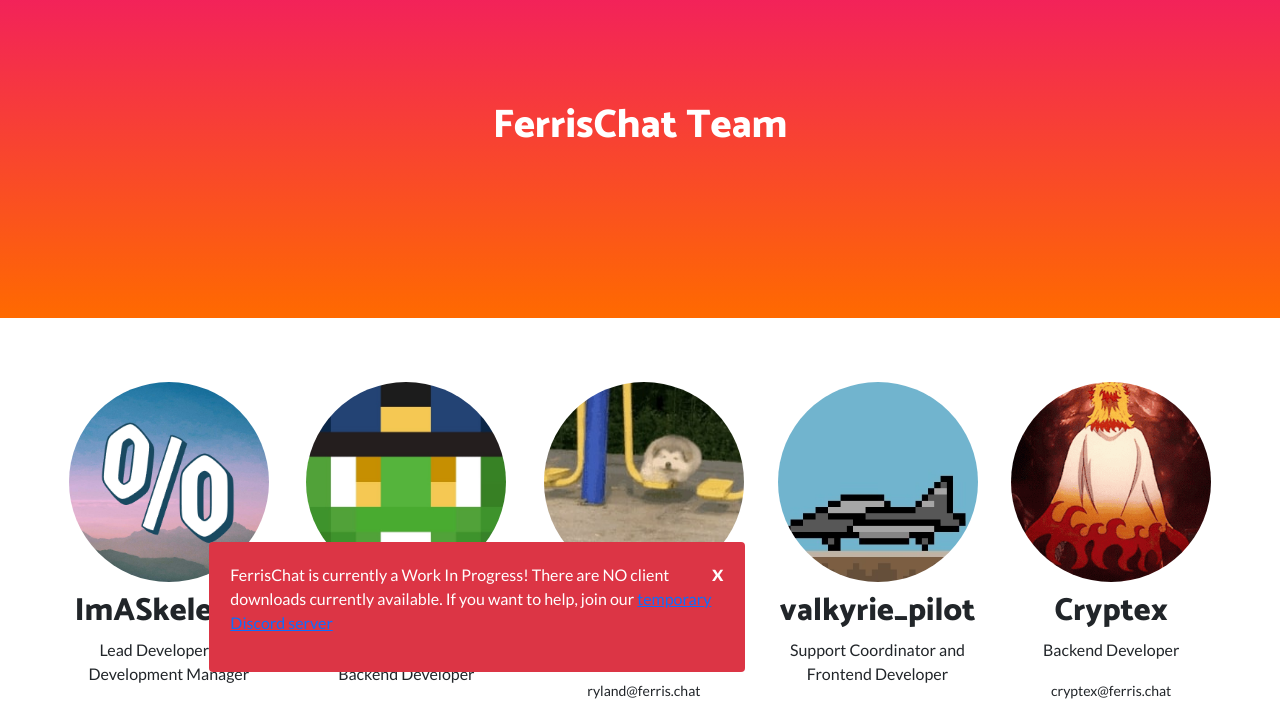
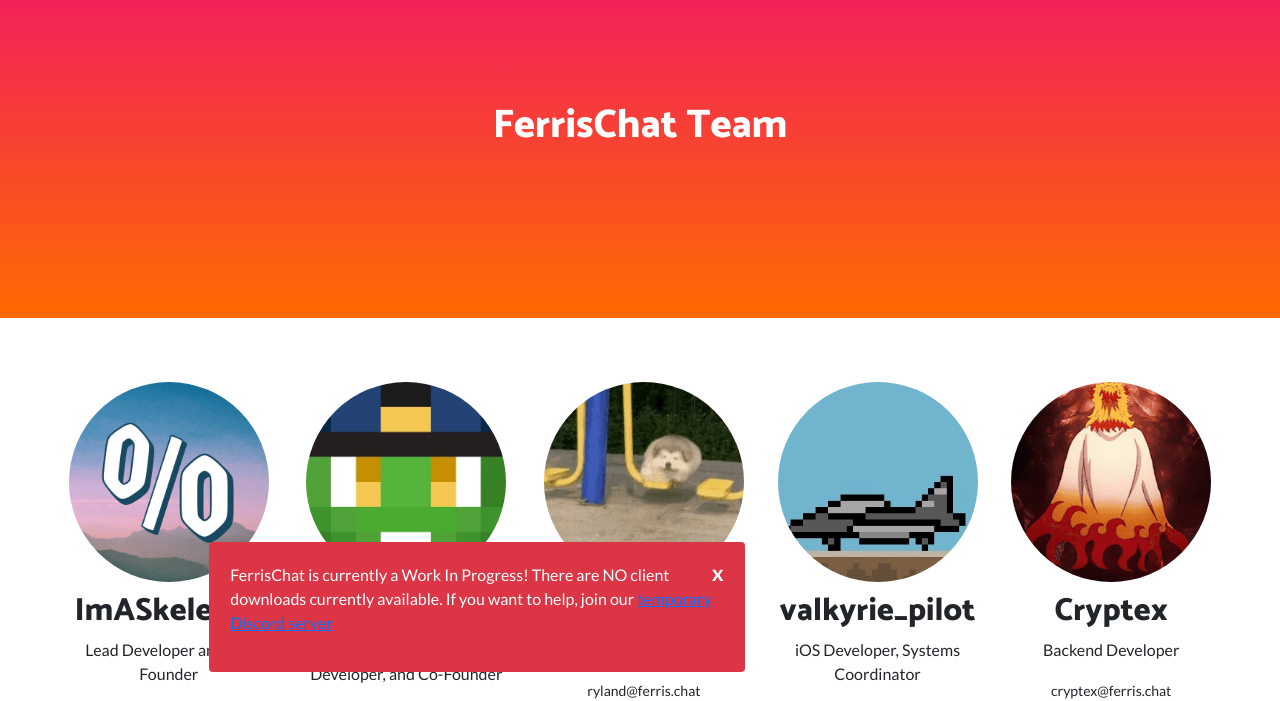
Before and after one commit to FerrisChat/ferris.chat, a plain HTML site: page src/team.html in a window 1280 px wide. Shown: the part 113-814 px from the top of the page. Drawn offline with nearby package versions, Linux system fonts and the light colour scheme.

Commit message:
[automated export commit (blame hydro)]

```diff
--- a/src/team.html
+++ b/src/team.html
@@ -41,11 +41,11 @@
             <div class="row">
                 <div class="col text-center"><img src="/assets/img/zeropfp.jpg?h=75ea88849765da89d1ff2afd97628261" style="width: 200px;height: 200px;border-radius: 100px;" alt="zero">
                     <h2 style="padding-top: 10px;">ImASkeleton</h2>
-                    <p>Lead Developer and Development Manager</p><small>zero@ferris.chat</small>
+                    <p>Lead Developer and Co-Founder</p><small>zero@ferris.chat</small>
                 </div>
                 <div class="col text-center"><img src="/assets/img/hydrostaticcog.jpg?h=2ced025551a6ceb277a34f32b3c7b8d1" style="width: 200px;height: 200px;border-radius: 100px;" alt="hydro">
                     <h2 style="padding-top: 10px;">hydrostaticcog</h2>
-                    <p>Operations Manager and Backend Developer</p><small>hydro@ferris.chat</small>
+                    <p>Operations Manager, Backend Developer, and Co-Founder</p><small>hydro@ferris.chat</small>
                 </div>
                 <div class="col text-center"><img src="/assets/img/ryland.jpg?h=a537deb99e2a7e787ad5bf43352bfdbf" style="width: 200px;height: 200px;border-radius: 100px;" alt="ryland">
                     <h2 style="padding-top: 10px;">Ryland</h2>
@@ -53,7 +53,7 @@
                 </div>
                 <div class="col text-center"><img src="/assets/img/valk1.jpg?h=fa6b1df27c748b522dc8b01e0a1a6887" style="width: 200px;height: 200px;border-radius: 100px;" alt="hydro">
                     <h2 style="padding-top: 10px;">valkyrie_pilot</h2>
-                    <p>Support Coordinator and Frontend Developer</p><small>valk@ferris.chat</small>
+                    <p>iOS Developer, Systems Coordinator</p><small>valk@ferris.chat</small>
                 </div>
                 <div class="col text-center"><img src="/assets/img/cryptex.png?h=ace442006de7945bc4231f4e450eb1bb" style="width: 200px;height: 200px;border-radius: 100px;" alt="hydro">
                     <h2 style="padding-top: 10px;">Cryptex</h2>
```
Also changed, not shown: 1 other file.
